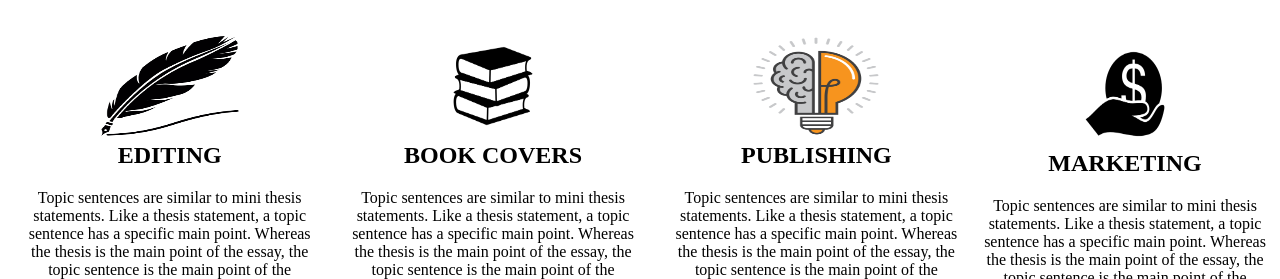
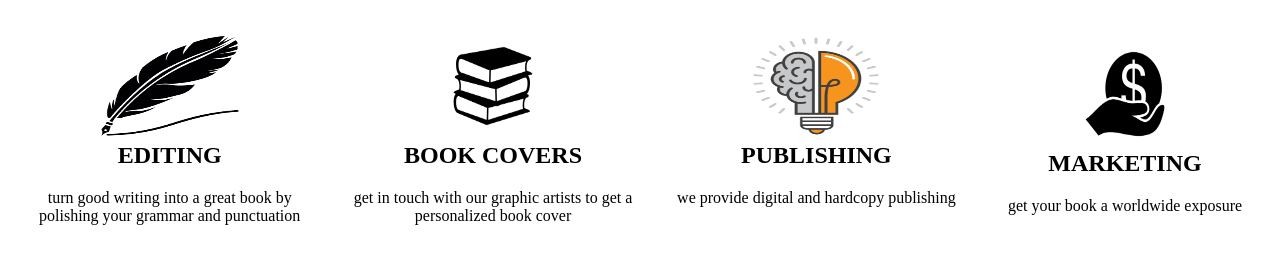
Before and after one commit to munizaimran/writertalks.github.io, a plain HTML site: page index.html in a window 1280 px wide. Shown: the part 401-680 px from the top of the page. Drawn offline with Linux system fonts and the light colour scheme.

Commit message:
Update index.html

```diff
--- a/index.html
+++ b/index.html
@@ -39,18 +39,14 @@ Services</h1>
 <h2>
 <img src="e.PNG" height="100" width="150"/><br/>
 EDITING</h2>
-<p>Topic sentences are similar to mini thesis statements. Like a thesis statement, a topic sentence has a specific main point. Whereas the thesis is the main point of the essay, the topic sentence is the main point of the paragraph. Like the thesis statement, a topic sentence has a unifying function. But a thesis statement or topic sentence alone doesn’t guarantee unity. An essay is unified if all the paragraphs relate to the thesis, whereas a paragraph is unified if all the sentences relate to the topic sentence. Note: Not all paragraphs need topic sentences. In particular, opening and closing paragraphs, which serve different functions from body paragraphs, generally don’t have topic sentences.
-Topic sentences are similar to mini thesis statements. Like a thesis statement, a topic sentence has a specific main point. Whereas the thesis is the main point of the essay, the topic sentence is the main point of the paragraph. Like the thesis statement, a topic sentence has a unifying function. But a thesis statement or topic sentence alone doesn’t guarantee unity. An essay is unified if all the paragraphs relate to the thesis, whereas a paragraph is unified if all the sentences relate to the topic sentence. Note: Not all paragraphs need topic sentences. In particular, opening and closing paragraphs, which serve different functions from body paragraphs, generally don’t have topic sentences.
-</p>
+<p>turn good writing into a great book by polishing your grammar and punctuation</p>
 </div1>
 
 <div2>
 <h2>
 <img src="bc.PNG" height="100" width="150"/><br/>
 BOOK COVERS</h2>
-<p>Topic sentences are similar to mini thesis statements. Like a thesis statement, a topic sentence has a specific main point. Whereas the thesis is the main point of the essay, the topic sentence is the main point of the paragraph. Like the thesis statement, a topic sentence has a unifying function. But a thesis statement or topic sentence alone doesn’t guarantee unity. An essay is unified if all the paragraphs relate to the thesis, whereas a paragraph is unified if all the sentences relate to the topic sentence. Note: Not all paragraphs need topic sentences. In particular, opening and closing paragraphs, which serve different functions from body paragraphs, generally don’t have topic sentences.
-Topic sentences are similar to mini thesis statements. Like a thesis statement, a topic sentence has a specific main point. Whereas the thesis is the main point of the essay, the topic sentence is the main point of the paragraph. Like the thesis statement, a topic sentence has a unifying function. But a thesis statement or topic sentence alone doesn’t guarantee unity. An essay is unified if all the paragraphs relate to the thesis, whereas a paragraph is unified if all the sentences relate to the topic sentence. Note: Not all paragraphs need topic sentences. In particular, opening and closing paragraphs, which serve different functions from body paragraphs, generally don’t have topic sentences.
-</p>
+<p>get in touch with our graphic artists to get a personalized book cover</p>
 </div2>
 
 
@@ -58,18 +54,14 @@ Topic sentences are similar to mini thesis statements. Like a thesis statement,
 <h2>
 <img src="mark.PNG" height="100" width="150"/><br/>
 PUBLISHING</h2>
-<p>Topic sentences are similar to mini thesis statements. Like a thesis statement, a topic sentence has a specific main point. Whereas the thesis is the main point of the essay, the topic sentence is the main point of the paragraph. Like the thesis statement, a topic sentence has a unifying function. But a thesis statement or topic sentence alone doesn’t guarantee unity. An essay is unified if all the paragraphs relate to the thesis, whereas a paragraph is unified if all the sentences relate to the topic sentence. Note: Not all paragraphs need topic sentences. In particular, opening and closing paragraphs, which serve different functions from body paragraphs, generally don’t have topic sentences.
-Topic sentences are similar to mini thesis statements. Like a thesis statement, a topic sentence has a specific main point. Whereas the thesis is the main point of the essay, the topic sentence is the main point of the paragraph. Like the thesis statement, a topic sentence has a unifying function. But a thesis statement or topic sentence alone doesn’t guarantee unity. An essay is unified if all the paragraphs relate to the thesis, whereas a paragraph is unified if all the sentences relate to the topic sentence. Note: Not all paragraphs need topic sentences. In particular, opening and closing paragraphs, which serve different functions from body paragraphs, generally don’t have topic sentences.
-</p>
+<p>we provide digital and hardcopy publishing</p>
 </div3>
 
 <div4>
 <h2>
 <img src="pub.PNG" height="100" width="150"/><br/>
 MARKETING</h2>
-<p>Topic sentences are similar to mini thesis statements. Like a thesis statement, a topic sentence has a specific main point. Whereas the thesis is the main point of the essay, the topic sentence is the main point of the paragraph. Like the thesis statement, a topic sentence has a unifying function. But a thesis statement or topic sentence alone doesn’t guarantee unity. An essay is unified if all the paragraphs relate to the thesis, whereas a paragraph is unified if all the sentences relate to the topic sentence. Note: Not all paragraphs need topic sentences. In particular, opening and closing paragraphs, which serve different functions from body paragraphs, generally don’t have topic sentences.
-Topic sentences are similar to mini thesis statements. Like a thesis statement, a topic sentence has a specific main point. Whereas the thesis is the main point of the essay, the topic sentence is the main point of the paragraph. Like the thesis statement, a topic sentence has a unifying function. But a thesis statement or topic sentence alone doesn’t guarantee unity. An essay is unified if all the paragraphs relate to the thesis, whereas a paragraph is unified if all the sentences relate to the topic sentence. Note: Not all paragraphs need topic sentences. In particular, opening and closing paragraphs, which serve different functions from body paragraphs, generally don’t have topic sentences.
-</p>
+<p>get your book a worldwide exposure</p>
 </div4>
 <br/><br/>
 
```
